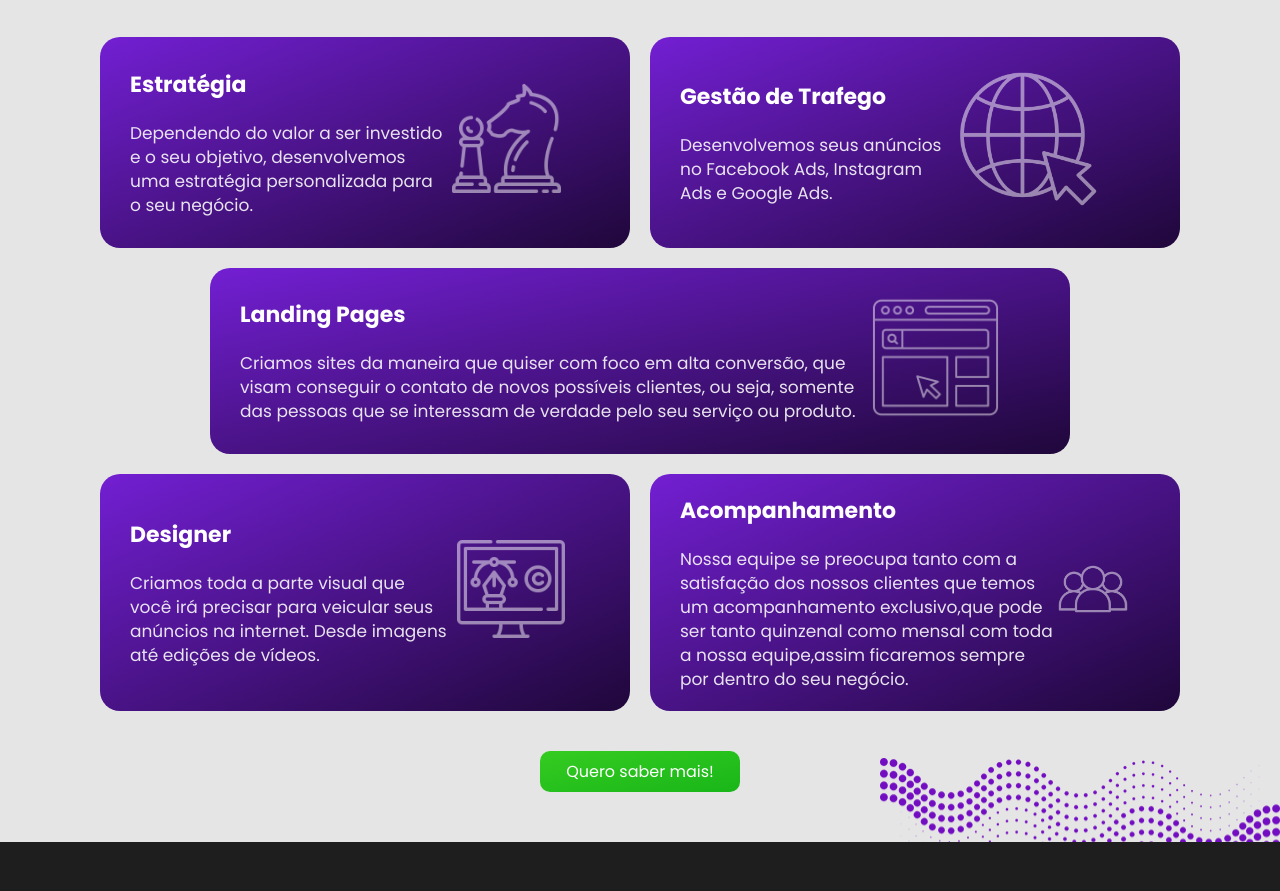
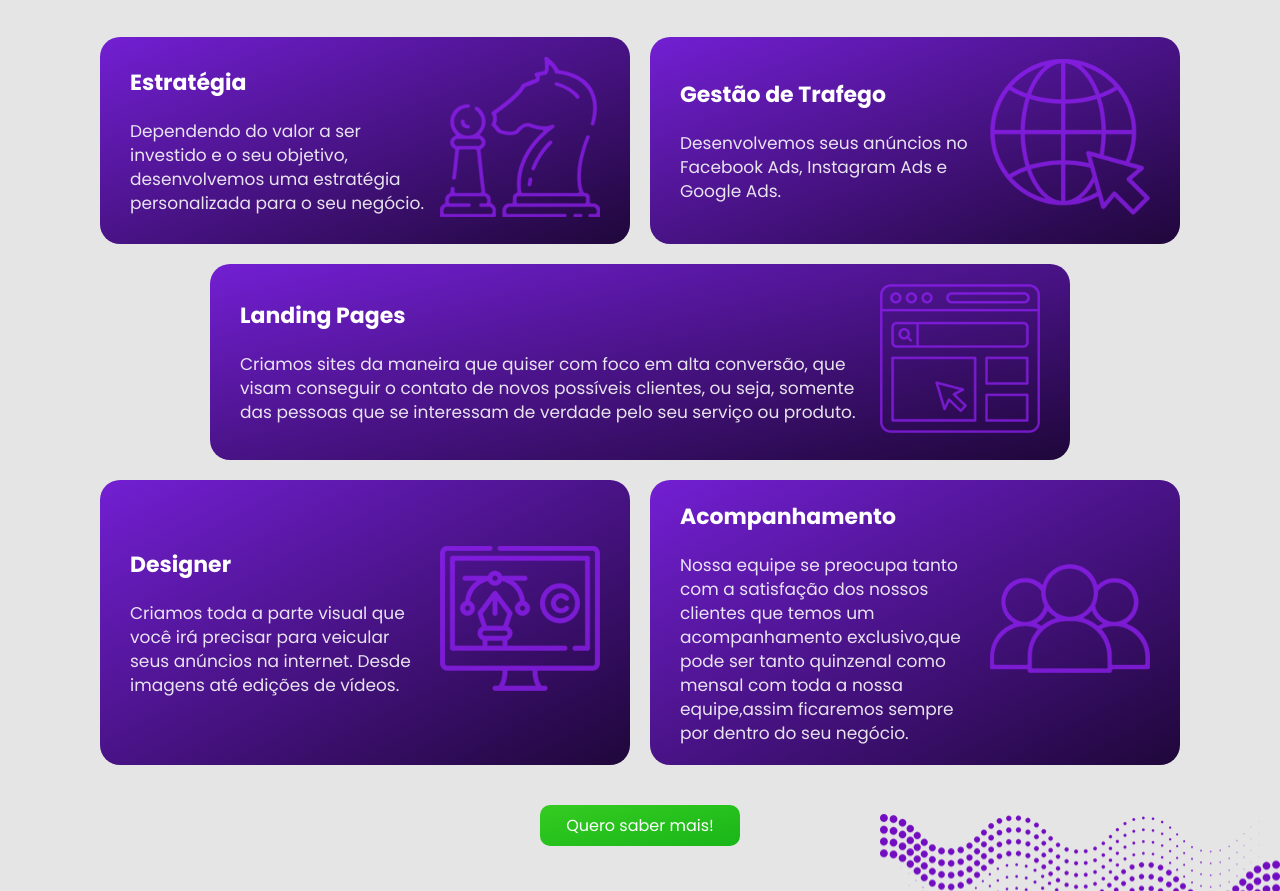
Before and after one commit to rodolforippln/epapu, a plain HTML site: page index.html in a window 1280 px wide. Shown: the part 1041-1932 px from the top of the page. Drawn offline with Linux system fonts and the light colour scheme.

Commit message:
Upapu final atualizado

```diff
--- a/index.html
+++ b/index.html
@@ -51,7 +51,7 @@
                         <p>Dependendo do valor a ser investido e o seu objetivo, desenvolvemos uma  estratégia personalizada para o seu negócio.</p>
                     </div>
                     <div class="direito">
-                        <img src="/images/xadrez.png" alt="icon xadrez" class="icon-serv">
+                        <img src="/images/xadrez-colorido.png" alt="icon xadrez" class="icon-serv">
                     </div>
 
                 </div>
@@ -62,7 +62,7 @@
                         <p>Desenvolvemos seus anúncios no Facebook Ads, Instagram Ads e Google Ads.</p>
                     </div>
                     <div class="direito">
-                        <img src="/images/internet.png" alt="icon designer" class="icon-serv">
+                        <img src="/images/local-na-rede-internet-colorido.png" alt="icon designer" class="icon-serv">
                     </div>
 
                 </div>
@@ -75,7 +75,7 @@
                         <p>Criamos sites da maneira que quiser com foco em alta conversão, que visam conseguir o contato de novos possíveis clientes, ou seja, somente das pessoas que se interessam de verdade pelo seu serviço ou produto.</p>
                     </div>
                     <div class="direito">
-                        <img src="/images/local-na-rede-internet.png" alt="icon equipe" class="icon-serv">
+                        <img src="/images/calendario-colorido.png" alt="icon equipe" class="icon-serv">
                     </div>
 
                 </div>
@@ -89,7 +89,7 @@
                         <p>Criamos toda a parte visual que você irá precisar para veicular seus anúncios na internet. Desde imagens até edições de vídeos.</p>
                     </div>
                     <div class="direito">
-                        <img src="/images/design-grafico-com-direitos-autorais.png" alt="icon xadrez" class="icon-serv">
+                        <img src="/images/designer-colorido.png" alt="icon xadrez" class="icon-serv">
                     </div>
 
                 </div>
@@ -100,7 +100,7 @@
                         <p>Nossa equipe se preocupa tanto com a satisfação dos nossos clientes que temos um acompanhamento exclusivo,que pode ser tanto quinzenal como mensal com toda a nossa equipe,assim ficaremos sempre por dentro do seu negócio.</p>
                     </div>
                     <div class="direito">
-                        <img src="/images/people.png" alt="icon Mundo" class="icon-serv">
+                        <img src="/images/people-colorido.png" alt="icon Mundo" class="icon-serv">
                     </div>
 
                 </div>
--- a/styles/styles.css
+++ b/styles/styles.css
@@ -418,11 +418,12 @@ align-items:initial;
 .linha1 .card img,
 .linha2 .card2 img,
 .linha3 .card3 img {
-    filter: brightness(200%);
-    filter: invert(1);
-    transform: scale(0.9);
-    opacity : 0.5;
-    width: 80%;
+
+    opacity: 0.7;
+    padding-left: 10px;
+    width: 170px;
+
+
 }
 
 .btn
```
Also changed, not shown: js/popup.js (deleted, +0 -26 lines), images/calendario-colorido.png (added), images/design-grafico-com-direitos-autorais.png (deleted), images/designer-colorido.png (added), images/internet.png (deleted), images/local-na-rede-internet-colorido.png (added), images/local-na-rede-internet.png (deleted), images/logo-xadrez.png (added), images/people-colorido.png (added), images/people.png (deleted), images/xadrez-colorido.png (added), images/xadrez.png (deleted).
